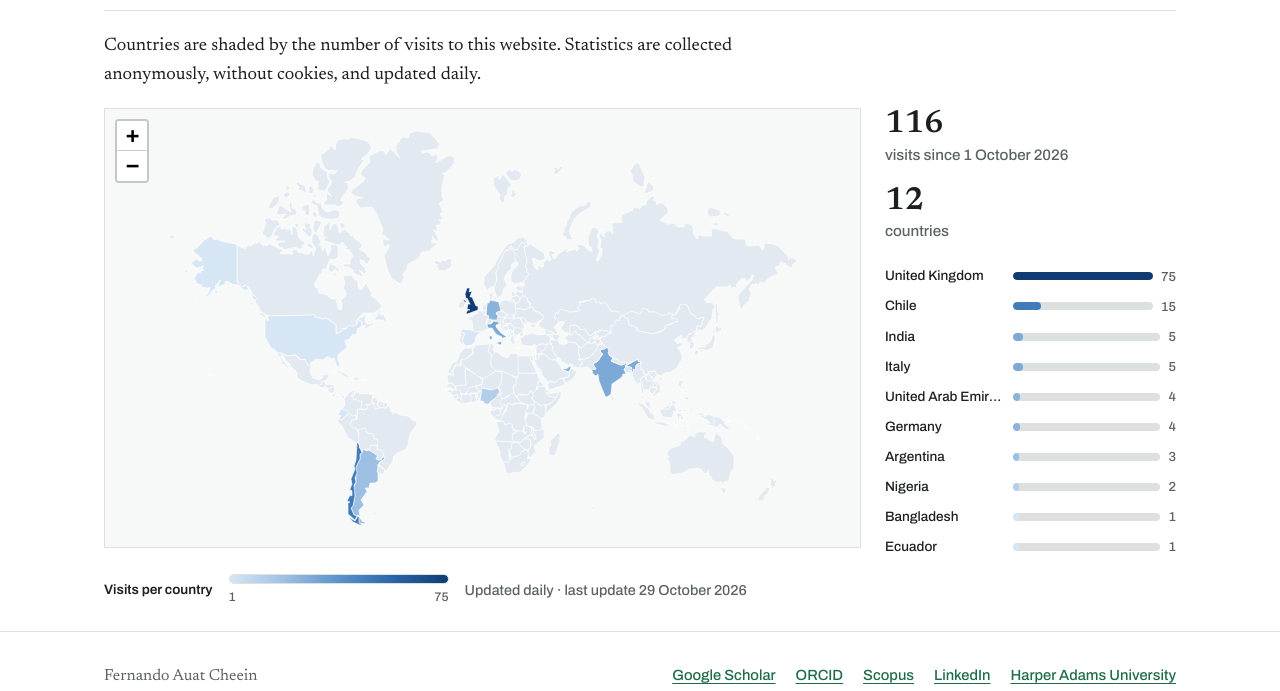
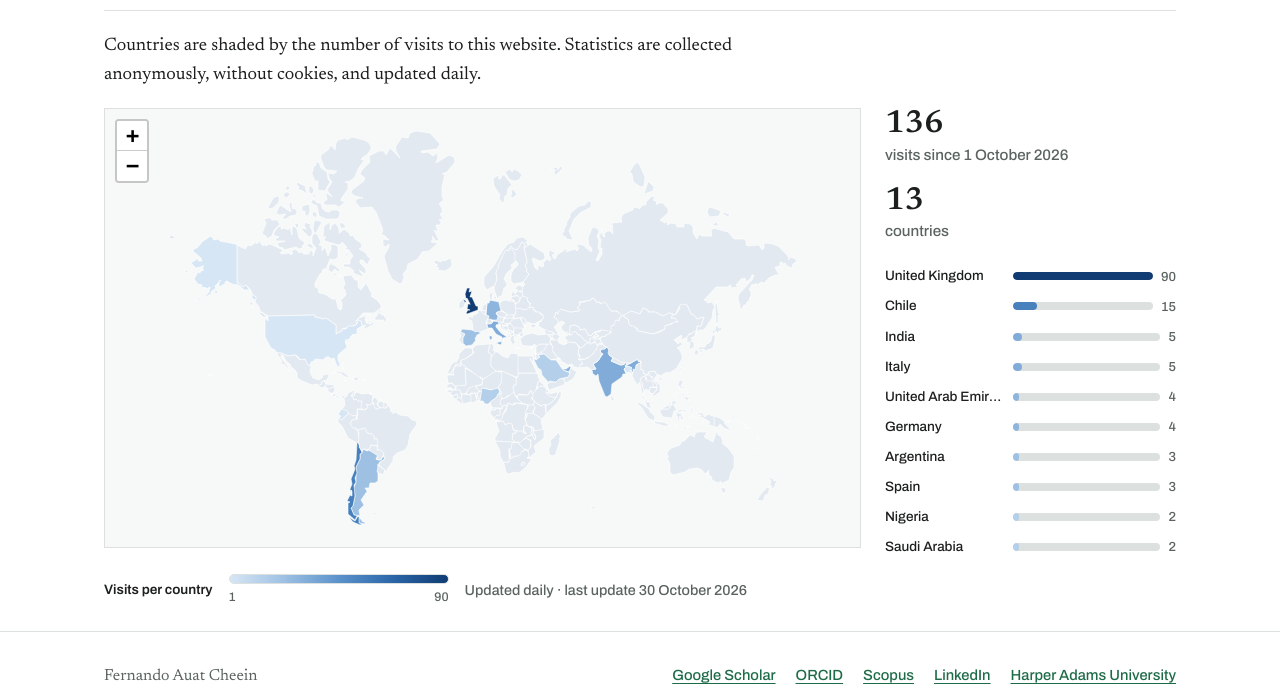
Before and after one commit to fauatcheein/fauatcheein, a Jekyll site: the page built from network.html, in a window 1280 px wide. Shown: the part 1126-1817 px from the top of the page. Built offline with Jekyll 4.4.1, drawn with Linux system fonts in a browser that asks for light colours.

Commit message:
Update visitor statistics

```diff
--- a/_data/visitors.json
+++ b/_data/visitors.json
@@ -1,19 +1,20 @@
 {
-  "updated": "2026-10-29T05:52:20Z",
+  "updated": "2026-10-30T05:53:06Z",
   "since": "2026-10-01",
-  "total": 116,
+  "total": 136,
   "countries": {
-    "GB": 75,
+    "GB": 90,
     "CL": 15,
     "IN": 5,
     "IT": 5,
     "AE": 4,
     "DE": 4,
     "AR": 3,
+    "ES": 3,
     "NG": 2,
+    "SA": 2,
     "BD": 1,
     "EC": 1,
-    "ES": 1,
     "US": 1
   },
   "names": {
@@ -24,10 +25,11 @@
     "AE": "United Arab Emirates",
     "DE": "Germany",
     "AR": "Argentina",
+    "ES": "Spain",
     "NG": "Nigeria",
+    "SA": "Saudi Arabia",
     "BD": "Bangladesh",
     "EC": "Ecuador",
-    "ES": "Spain",
     "US": "United States"
   }
 }
```
